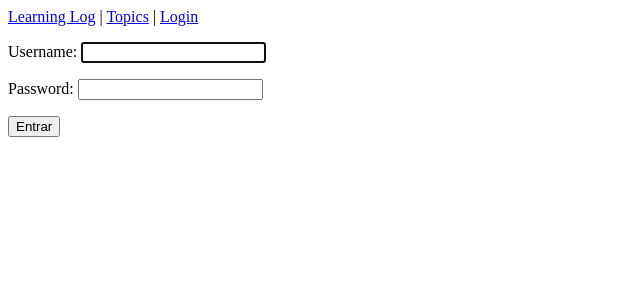
After one commit to barcelosdasilvagabriel-ctrl/curso-Django, a Django app: a page that uses users/templates/users/login.html in a window 1280 px wide. The commit adds this page. Shown: the top 300 px of the page, without its empty margins (0-640 px from the left). Run offline with Django 5.2, Linux system fonts and the light colour scheme.

Commit message:
criado a pagina de login

```diff
--- a/learning_log/settings.py
+++ b/learning_log/settings.py
@@ -37,7 +37,8 @@ INSTALLED_APPS = [
     'django.contrib.sessions',
     'django.contrib.messages',
     'django.contrib.staticfiles',
-    'learning_logs'
+    'learning_logs',
+    'users',
 ]
 
 MIDDLEWARE = [
--- a/learning_log/urls.py
+++ b/learning_log/urls.py
@@ -19,6 +19,7 @@ from django.urls import path,include
 
 urlpatterns = [
     path('admin/', admin.site.urls),
-    path('',include('learning_logs.urls'))
+    path('',include('learning_logs.urls')),
+    path('users',include('users.urls'))
 
 ]
--- a/learning_logs/templates/learning_logs/base.html
+++ b/learning_logs/templates/learning_logs/base.html
@@ -11,7 +11,19 @@
 <body>
 
 
-    <nav><a href="{%url 'index'%}">Learning Log</a> | <a href="{%url 'topics'%}">Topics</a></nav>
+    <nav><a href="{%url 'index'%}">Learning Log</a> | <a href="{%url 'topics'%}">Topics</a> |
+         {%if user.is_authenticated%}
+
+            Olá {{user.username}}
+
+
+        {%else%}
+
+        <a href="{%url 'login' %}">Login</a>
+
+         {%endif%}
+
+        </nav>
 
     {%block content%}{%endblock content%}
 
--- /dev/null
+++ b/users/templates/users/login.html
@@ -0,0 +1,25 @@
+{% extends "learning_logs/base.html" %}
+
+{% block titulo %}Login{% endblock titulo %}
+
+{%block content%}
+
+    {%if form.errors%}
+
+        <p>Seu login e senha estão incorretos. Por favor tente novamente</p>
+
+    {%endif%}
+
+
+    <form action="{%url 'login'%}" method="POST">
+        {%csrf_token%}
+        {{form.as_p}}
+
+
+
+        <button name='submit'>Entrar</button>
+        <input type="hidden" name='next' value="{%url 'index'%}"/>
+    </form>
+
+
+{%endblock content%}
--- /dev/null
+++ b/users/urls.py
@@ -0,0 +1,10 @@
+from django.urls import path
+from django.contrib.auth import views as auth_views
+
+urlpatterns=[
+
+    path("login",auth_views.LoginView.as_view(template_name='users/login.html'), name="login")
+
+
+
+]
```
Also changed, not shown: db.sqlite3.
